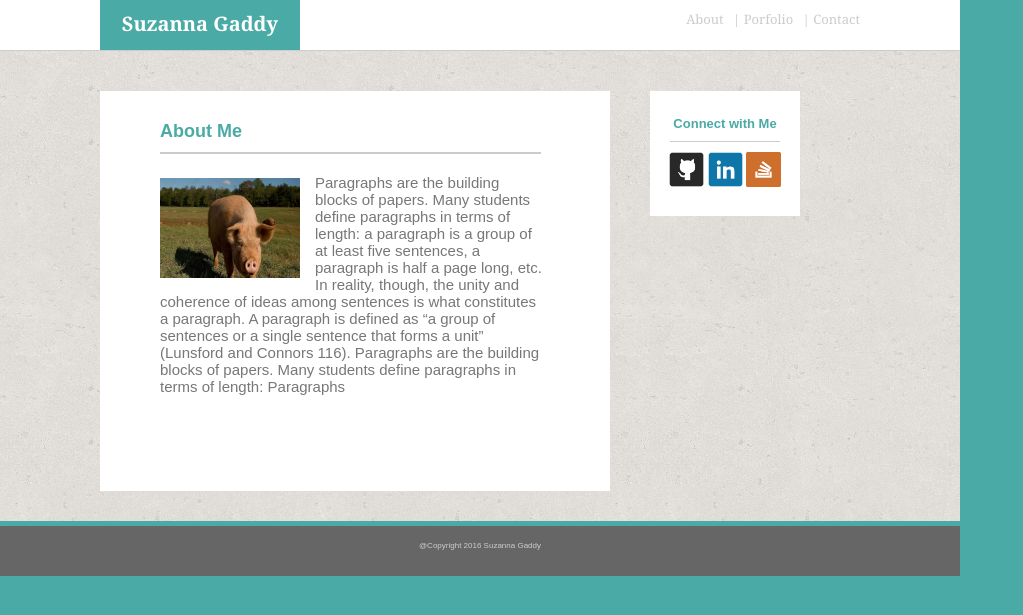
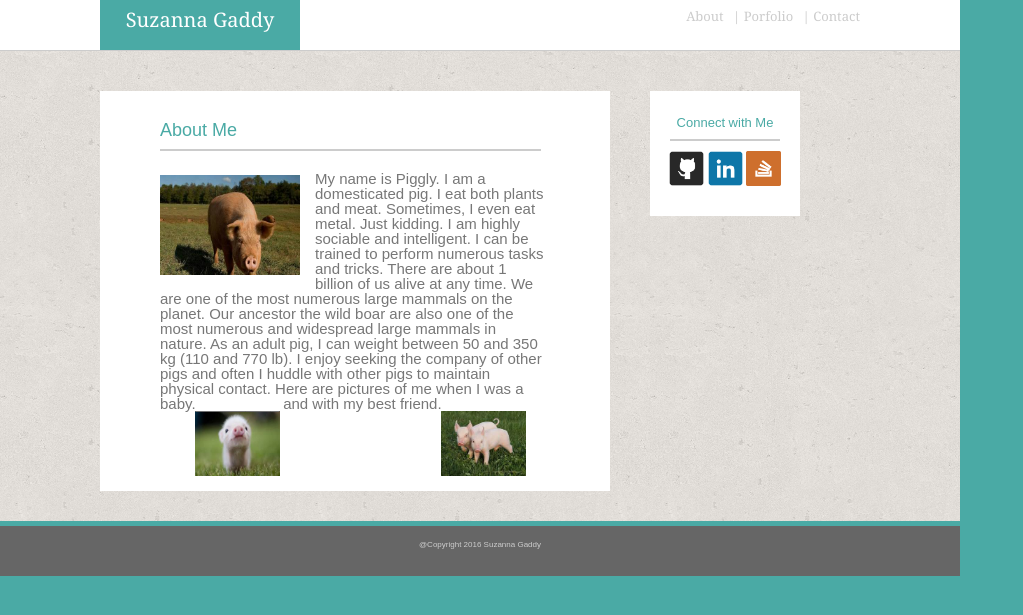
Before and after one commit to sgaddy/Basic-Portfolio, a PHP site: page / in a window 1280 px wide. Shown: the top 615 px of the page, without its empty margins (0-1023 px from the left). Run offline with PHP 8.4, Linux system fonts and the light colour scheme.

Commit message:
More code change

```diff
--- a/assets/css/style.css
+++ b/assets/css/style.css
@@ -48,6 +48,16 @@ article {
 	clear:right;
 	float: left;
 	margin: 19px 15px 5px 30px ;
+}
+.TextWrapCenter{
+	clear:left;
+	float: left;
+	margin: 0px 15px 5px 65px ;
+}
+.TextWrapRight{
+	clear:left;
+	margin: 0px 15px 5px 146px ;
+	display: inline;
 }
 p {
 	color: #777;
@@ -108,16 +118,17 @@ h3{
 	font-size: 12px;
 	font-weight: none;
 	margin-left: 30px;
+	padding: 20px 0px 5px 0px;
 
 }
 h4 {
 	margin: 10px 20px 10px 20px;
-	border-bottom: 1px solid #cccccc;
+	border-bottom: 2px solid #cccccc;
 	padding: 10px 0px 10px 0px;
 }
 input{
 	margin: 0px 0px 0px 30px;
-	padding: 0px;
+	padding: 5px 0px 0px 0px;
 	border: 1px solid #cccccc;
 
 }
--- a/contact.html
+++ b/contact.html
@@ -2,6 +2,7 @@
 <html>
 <head>
 	<title>Homework#1</title>
+	<link rel="stylesheet" type="text/css" href="assets/css/reset.css">
 	<link rel="stylesheet" type="text/css" href="assets/css/style.css">
 </head>
 <body>
--- a/index.html
+++ b/index.html
@@ -2,6 +2,7 @@
 <html>
 <head>
 	<title>Homework#1</title>
+	<link rel="stylesheet" type="text/css" href="assets/css/reset.css">
 	<link rel="stylesheet" type="text/css" href="assets/css/style.css">
 </head>
 <body>
@@ -17,7 +18,9 @@
 		<article>
 			<h2>About Me</h2>
 			<img CLASS="TextWrapLeft" src="assets/image/200.jpg" width="140" height="100">
-			<p>Paragraphs are the building blocks of papers. Many students define paragraphs in terms of length: a paragraph is a group of at least five sentences, a paragraph is half a page long, etc. In reality, though, the unity and coherence of ideas among sentences is what constitutes a paragraph. A paragraph is defined as “a group of sentences or a single sentence that forms a unit” (Lunsford and Connors 116). Paragraphs are the building blocks of papers. Many students define paragraphs in terms of length: Paragraphs</p>
+			<p>My name is Piggly. I am a domesticated pig. I eat both plants and meat. Sometimes, I even eat metal.  Just kidding.  I am highly sociable and intelligent.  I can be trained to perform numerous tasks and tricks. There are about 1 billion of us alive at any time.  We are one of the most numerous large mammals on the planet. Our ancestor the wild boar are also one of the most numerous and widespread large mammals in nature.  As an adult pig, I can weight between 50 and 350 kg (110 and 770 lb).  I enjoy seeking the company of other pigs and often I huddle with other pigs to maintain physical contact. Here are pictures of me when I was a baby.__________ and with my best friend.__________</p>
+			<img CLASS="TextWrapCenter" src="assets/image/babyPig.jpg" width="85" height="65">
+			<img CLASS="TextWrapRight" src="assets/image/bestFriend.jpg" width="85" height="65">
 		</article>
 	</section>
 	<aside>
--- a/portfolio.html
+++ b/portfolio.html
@@ -2,6 +2,7 @@
 <html>
 <head>
 	<title>Homework#1</title>
+	<link rel="stylesheet" type="text/css" href="assets/css/reset.css">
 	<link rel="stylesheet" type="text/css" href="assets/css/style.css">
 </head>
 <body>
```
Also changed, not shown: assets/image/babyPig.jpg (added), assets/image/bestFriend.jpg (added), assets/image/technics-q-c-182-134-10.jpg (deleted), 1 other file.
